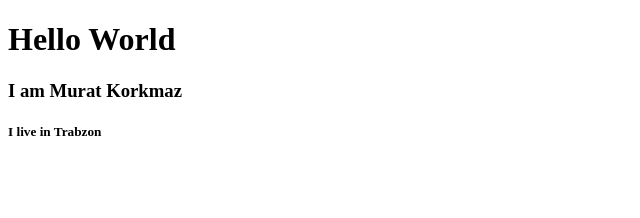
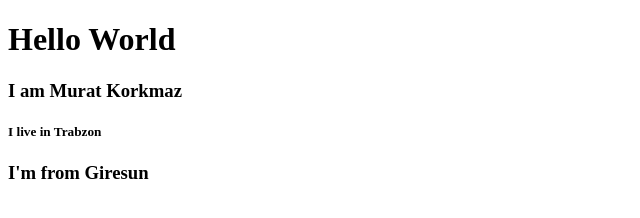
Before and after one commit to murattkorkmaz/searchEngine, a plain HTML site: page index.html in a window 1280 px wide. Shown: the whole page, without its empty margins (0-640 px from the left). Drawn offline with Linux system fonts and the light colour scheme.

Commit message:
Update index.html

```diff
--- a/index.html
+++ b/index.html
@@ -14,5 +14,7 @@
 
 <h5>I live in Trabzon</h5>
 
+
+    <h3>I'm from Giresun</h3>
 </body>
 </html>
```
